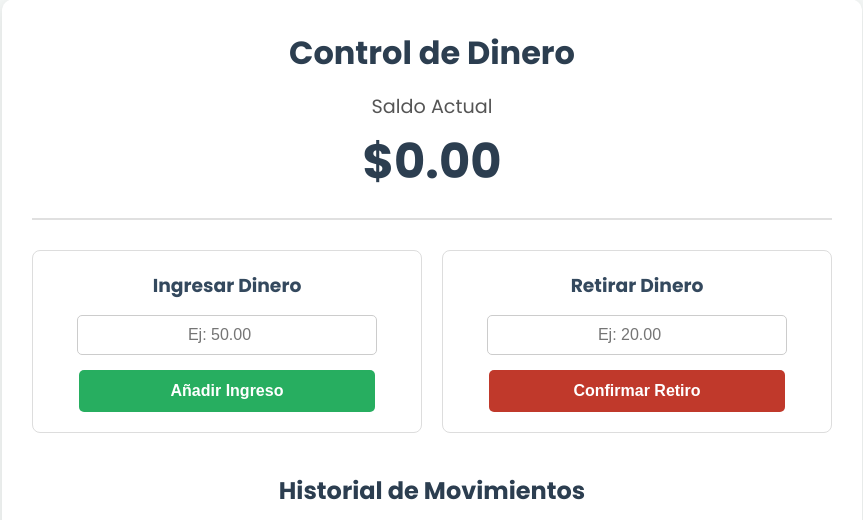
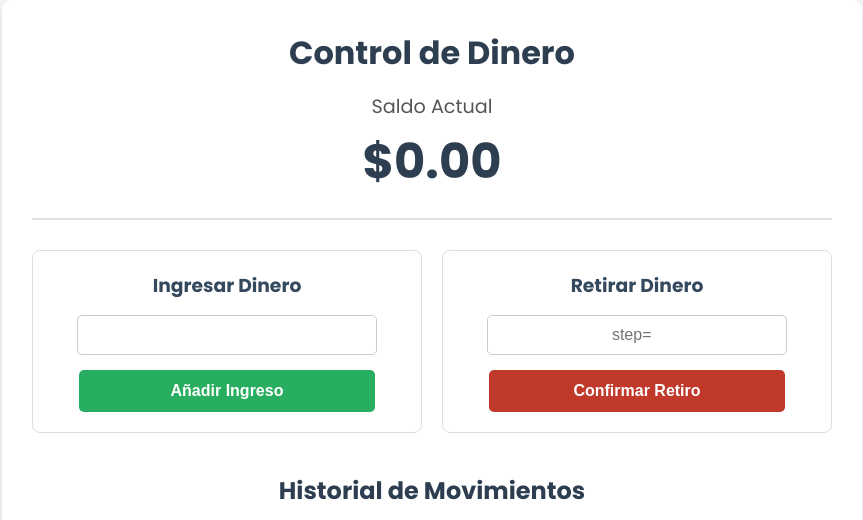
Before and after one commit to Qr15-1/control-gastos-flask, a Flask app: page / in a window 1280 px wide. Shown: the part 21-541 px from the top of the page, without its empty margins (208-1071 px from the left). Run offline with Flask 3, Linux system fonts and the light colour scheme.

Commit message:
Add files via upload

```diff
--- a/templates/index.html
+++ b/templates/index.html
@@ -27,7 +27,7 @@
                 <!-- Formulario para INGRESAR dinero -->
                 <form action="/transaccion" method="post" class="form-ingreso">
                     <h3>Ingresar Dinero</h3>
-                    <input type="number" name="monto" placeholder="Ej: 50.00" step="0.01" required>
+                    <input type="number" name="monto" placeholder="" step="0.01" required>
                     <input type="hidden" name="tipo" value="ingreso">
                     <button type="submit">Añadir Ingreso</button>
                 </form>
@@ -35,7 +35,7 @@
                 <!-- Formulario para RETIRAR dinero -->
                 <form action="/transaccion" method="post" class="form-retiro">
                     <h3>Retirar Dinero</h3>
-                    <input type="number" name="monto" placeholder="Ej: 20.00" step="0.01" required>
+                    <input type="number" name="monto" placeholder=" step="0.01" required>
                     <input type="hidden" name="tipo" value="retiro">
                     <button type="submit">Confirmar Retiro</button>
                 </form>
```
